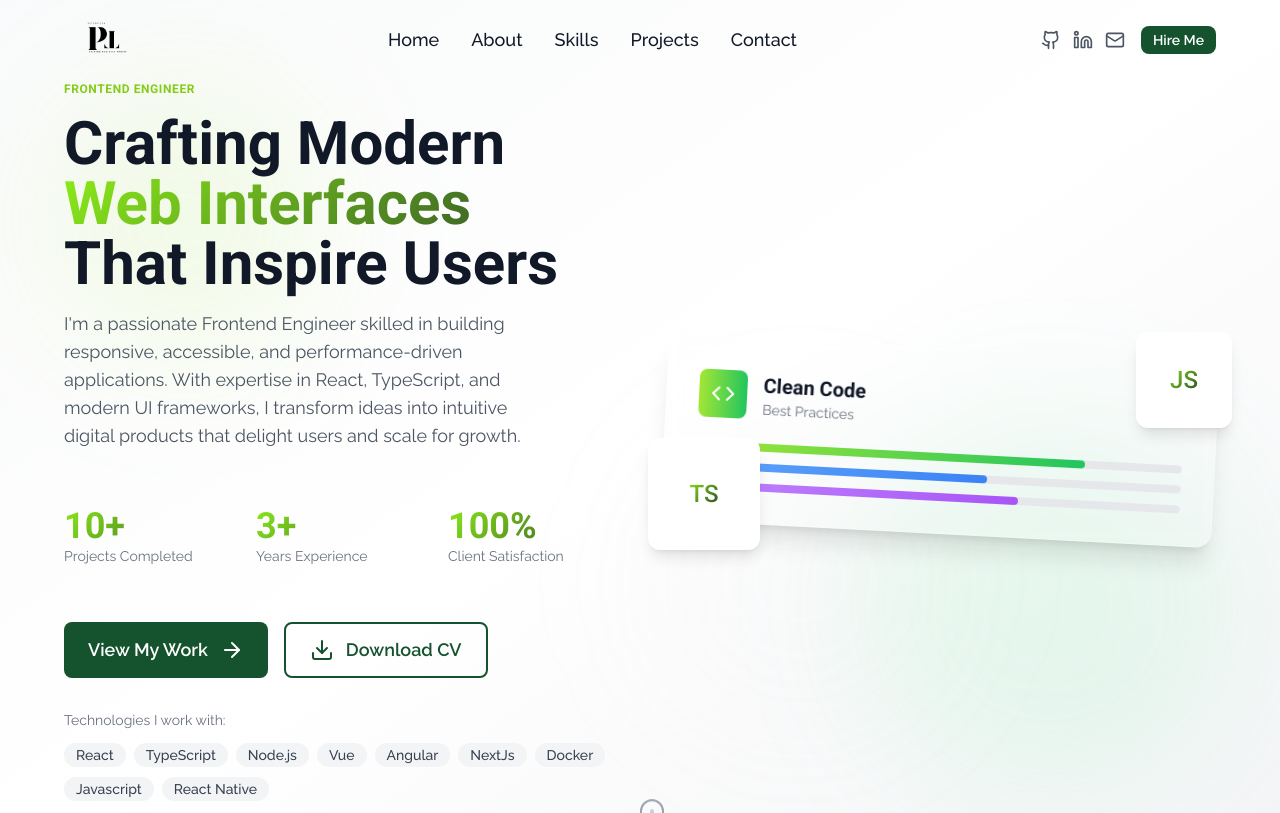
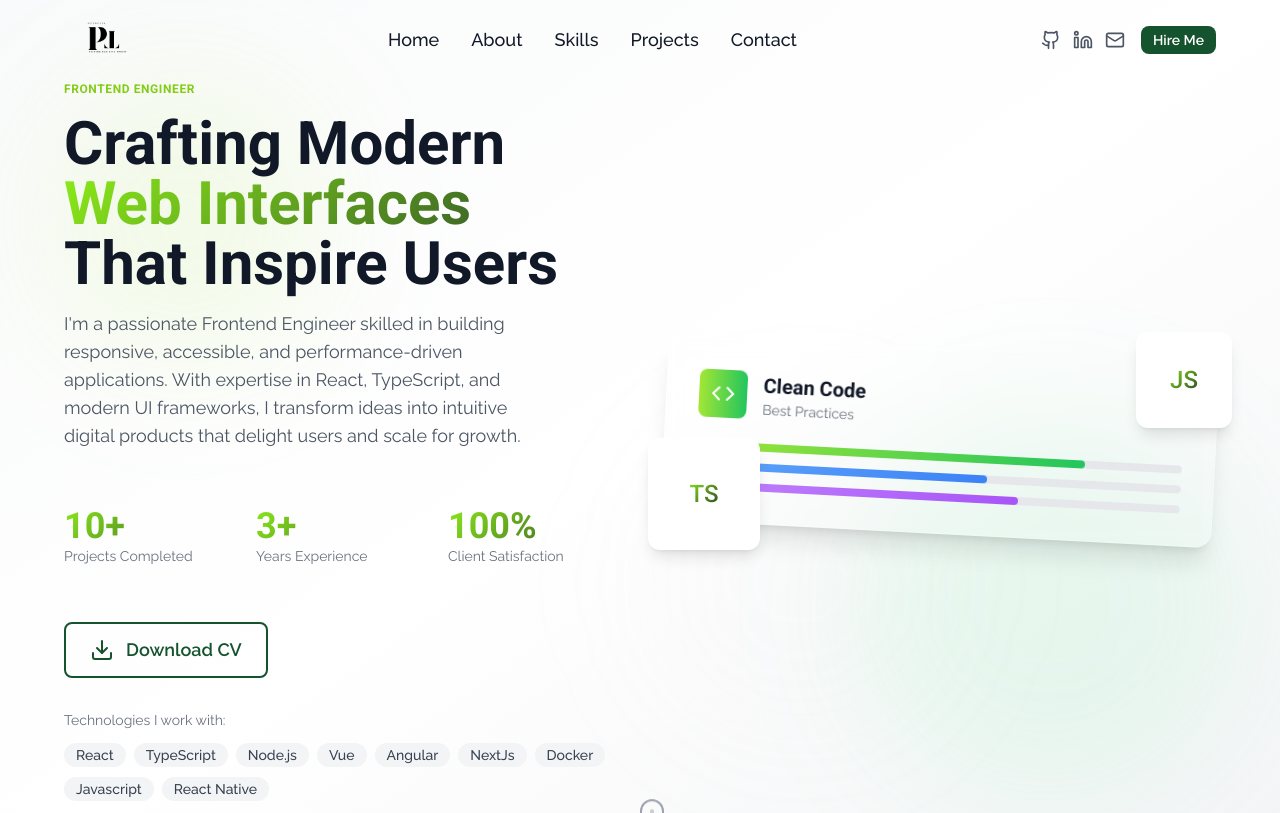
Before and after one commit to peterchims/portfolio, a React (Vite) app: page / in a window 1280 px wide. Shown: the top 813 px of the page. Built offline with nearby package versions, Linux system fonts and the light colour scheme.

Commit message:
buildFix

```diff
--- a/src/components/sections/HeroSection.tsx
+++ b/src/components/sections/HeroSection.tsx
@@ -124,7 +124,7 @@ const HeroSection: React.FC = () => {
               className="flex flex-col sm:flex-row gap-4 fade-in-up stagger-5"
               aria-label="Call to actions"
             >
-              <CustomButton
+              {/* <CustomButton
                 variant="primary"
                 size="lg"
                 icon={ArrowRight}
@@ -132,7 +132,7 @@ const HeroSection: React.FC = () => {
                 className="w-full sm:w-auto"
               >
                 View My Work
-              </CustomButton>
+              </CustomButton> */}
 
               <a
                 href="/public/UpdatedTechResume (1).pdf"
```
